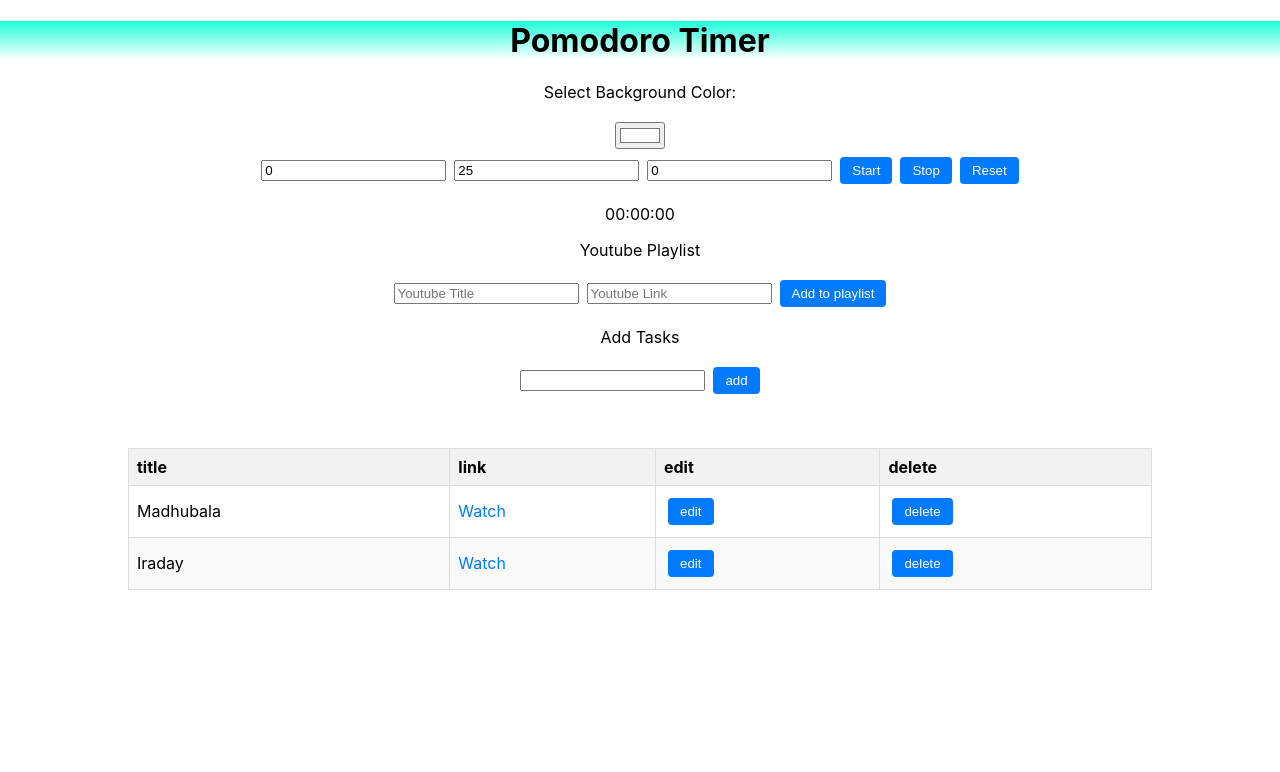
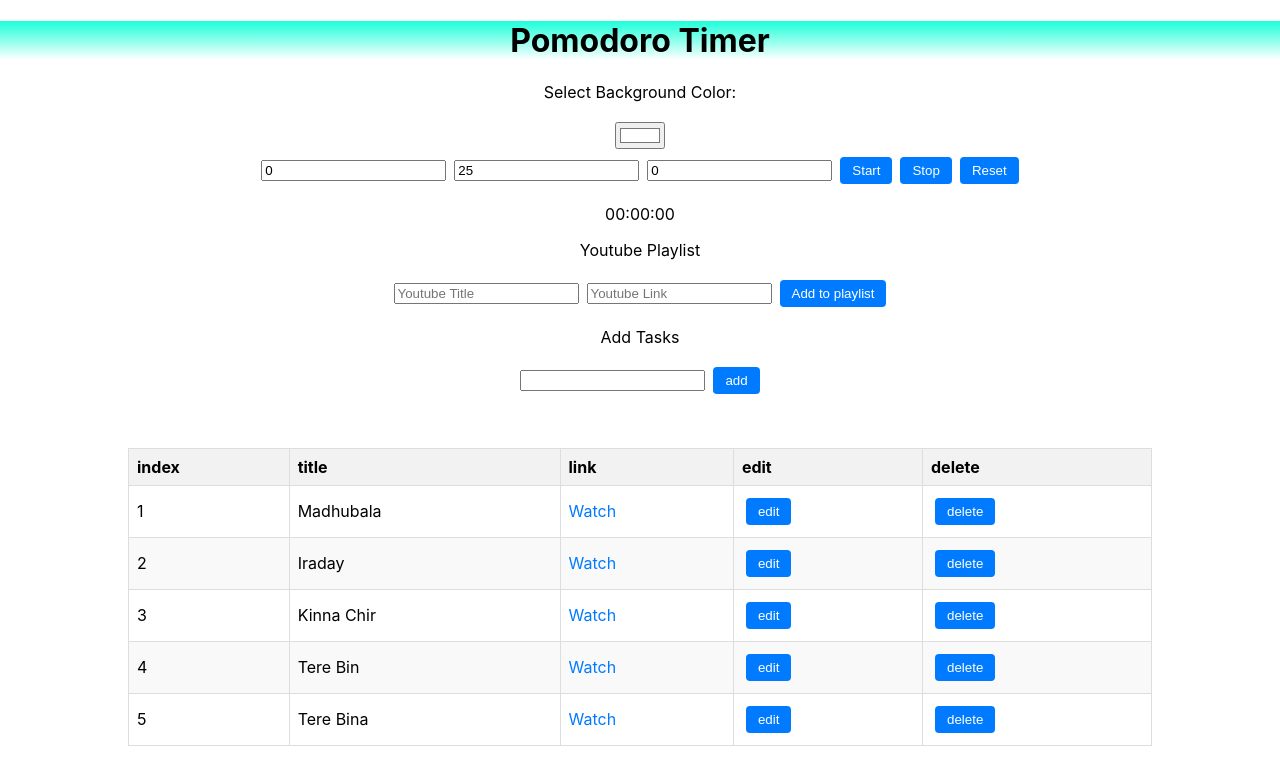
Before and after one commit to baibhav17/pomodoro, a React (Create React App) app: page / in a window 1280 px wide. Shown: the top 772 px of the page. Built offline with nearby package versions, Linux system fonts and the light colour scheme.

Commit message:
playlist updated

```diff
--- a/src/PomodoroCounter.jsx
+++ b/src/PomodoroCounter.jsx
@@ -15,7 +15,7 @@ const PomodoroCounter = () => {
   const baseColor = '#ffffff'
   const defaultColor = JSON.parse(localStorage.getItem('ThemeColor')) || baseColor;
   const [selectedColor, setSelectedColor] = useState(defaultColor);
-  const youtubeTableRowMenu = ['title', 'link','edit', 'delete'];
+  const youtubeTableRowMenu = ['index','title', 'link','edit', 'delete'];
   let youtubePlaylisttoLocalDB = [
     {
       index: 1,
@@ -29,6 +29,30 @@ const PomodoroCounter = () => {
       index: 2,
       title: 'Iraday',
       link: 'https://youtu.be/Qwm6BSGrOq0?si=NncWGYO_gGBdGVOj',
+      edit: 'edit',
+      delete: 'delete'
+    },
+    {
+
+      index: 3,
+      title: 'Kinna Chir',
+      link: 'https://www.youtube.com/watch?v=cRsV7OXIyi0',
+      edit: 'edit',
+      delete: 'delete'
+    },
+    {
+
+      index: 4,
+      title: 'Tere Bin',
+      link: 'https://www.youtube.com/watch?v=_trU-Wt9ucI',
+      edit: 'edit',
+      delete: 'delete'
+    },
+    {
+
+      index: 5,
+      title: 'Tere Bina',
+      link: 'https://www.youtube.com/watch?v=UX2Xx4LIKSA',
       edit: 'edit',
       delete: 'delete'
     }
@@ -204,6 +228,7 @@ useEffect(() => {
           <tbody>
             {youtubePlaylist.map((item, index) => (
             <tr key={index}>
+              <td>{item.index}</td>
               <td>{item.title}</td>
               <td><a href={item.link} target="_blank" rel="noopener noreferrer">Watch</a></td>
               <td><button>{item.edit}</button></td>
```
